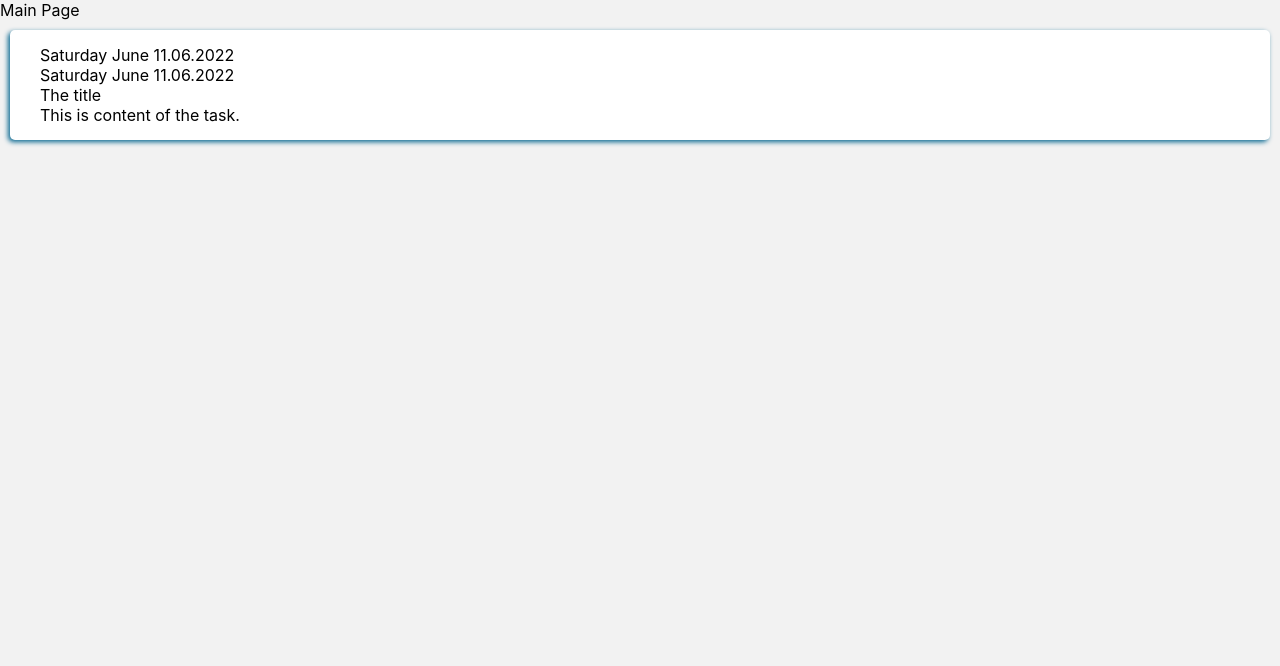
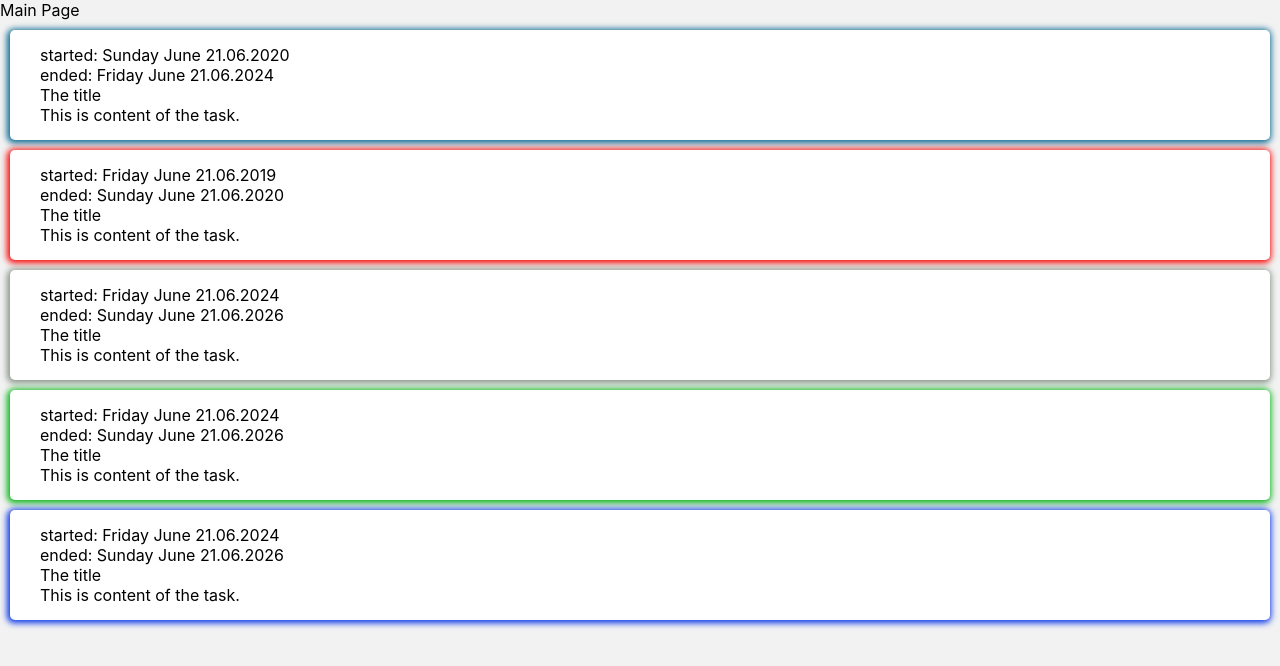
Before and after one commit to llubaka/PersonalSpace, a React (Create React App) app: page / in a window 1280 px wide. Shown: the top 666 px of the page. Built offline with nearby package versions, Linux system fonts and the light colour scheme.

Commit message:
Updated task component with shadow and other effects.

```diff
--- a/src/components/Task/Task.tsx
+++ b/src/components/Task/Task.tsx
@@ -1,5 +1,4 @@
-import moment from "moment";
-import React from "react";
+import React, { useCallback } from "react";
 import styled from "styled-components";
 import { convetDateTo_Day_Month_Year } from "../../helpers";
 
@@ -9,14 +8,40 @@ interface TaskProps {
   dateStart: Date;
   dateEnd: Date;
   dateCreated: Date;
+  isFinished?: boolean;
+  customShadowColor?: string;
 }
 
-export const Task: React.FC<TaskProps> = ({ title, content, dateStart, dateEnd, dateCreated }) => {
+enum TaskStatus {
+  NOT_STARTED,
+  IN_PROCESS,
+  TIMED_OVER,
+  FINISHED_SUCCESSFUL,
+}
+
+export const Task: React.FC<TaskProps> = ({
+  title,
+  content,
+  dateStart,
+  dateEnd,
+  dateCreated,
+  isFinished,
+  customShadowColor,
+}) => {
+  const getTaskStatus = useCallback((): TaskStatus => {
+    if (isFinished) return TaskStatus.FINISHED_SUCCESSFUL;
+
+    const dateNow = new Date();
+    if (dateNow > dateStart && dateNow < dateEnd) return TaskStatus.IN_PROCESS;
+    else if (dateStart > dateNow) return TaskStatus.NOT_STARTED;
+    else return TaskStatus.TIMED_OVER;
+  }, [dateEnd, dateStart, isFinished]);
+
   return (
-    <TaskStyled>
+    <TaskStyled taskStatus={getTaskStatus()} customShadowColor={customShadowColor}>
       <div>
-        <div>{convetDateTo_Day_Month_Year(dateStart)}</div>
-        <div>{convetDateTo_Day_Month_Year(dateEnd)}</div>
+        <div>started: {convetDateTo_Day_Month_Year(dateStart)}</div>
+        <div>ended: {convetDateTo_Day_Month_Year(dateEnd)}</div>
       </div>
       <div>{title}</div>
       <div>{content}</div>
@@ -24,13 +49,25 @@ export const Task: React.FC<TaskProps> = ({ title, content, dateStart, dateEnd,
   );
 };
 
-const TaskStyled = styled.div<{}>((props) => {
+const TaskStyled = styled.div<{ taskStatus: TaskStatus; customShadowColor?: string }>(
+  ({ taskStatus, customShadowColor }) => {
+    const shadowColor = {
+      [TaskStatus.NOT_STARTED]: "rgba(135,148,136,1)",
+      [TaskStatus.IN_PROCESS]: "rgba(9,104,145,1)",
+      [TaskStatus.TIMED_OVER]: "rgba(247,5,5,1)",
+      [TaskStatus.FINISHED_SUCCESSFUL]: "rgba(6,181,23,1)",
+    };
+
     return {
-    boxShadow: "-2px 2px 5px 0px rgba(9,104,145,1)",
+      boxShadow: `-1px 1px 6px 2px ${customShadowColor || shadowColor[taskStatus]}`,
       margin: "10px",
       padding: "15px 30px",
       borderRadius: "5px",
       background: "white",
-    "&:hover": {},
+      "&:hover": {
+        boxShadow: `-2px 2px 7px 3px ${customShadowColor || shadowColor[taskStatus]}`,
+        transform: "scale(99%)",
+      },
     };
-});
+  }
+);
--- a/src/pages/home/home.tsx
+++ b/src/pages/home/home.tsx
@@ -9,8 +9,39 @@ const Home = () => {
         title="The title"
         content="This is content of the task."
         dateCreated={new Date()}
-        dateEnd={new Date()}
-        dateStart={new Date()}
+        dateEnd={new Date(2024, 5, 21)}
+        dateStart={new Date(2020, 5, 21)}
+      />
+      <Task
+        title="The title"
+        content="This is content of the task."
+        dateCreated={new Date()}
+        dateEnd={new Date(2020, 5, 21)}
+        dateStart={new Date(2019, 5, 21)}
+      />
+      <Task
+        title="The title"
+        content="This is content of the task."
+        dateCreated={new Date()}
+        dateEnd={new Date(2026, 5, 21)}
+        dateStart={new Date(2024, 5, 21)}
+      />
+      <Task
+        title="The title"
+        content="This is content of the task."
+        dateCreated={new Date()}
+        dateEnd={new Date(2026, 5, 21)}
+        dateStart={new Date(2024, 5, 21)}
+        isFinished
+      />
+      <Task
+        title="The title"
+        content="This is content of the task."
+        dateCreated={new Date()}
+        dateEnd={new Date(2026, 5, 21)}
+        dateStart={new Date(2024, 5, 21)}
+        isFinished
+        customShadowColor="rgba(12,55,233)"
       />
     </div>
   );
```
Lines whose indentation alone changed are shown as unchanged.
